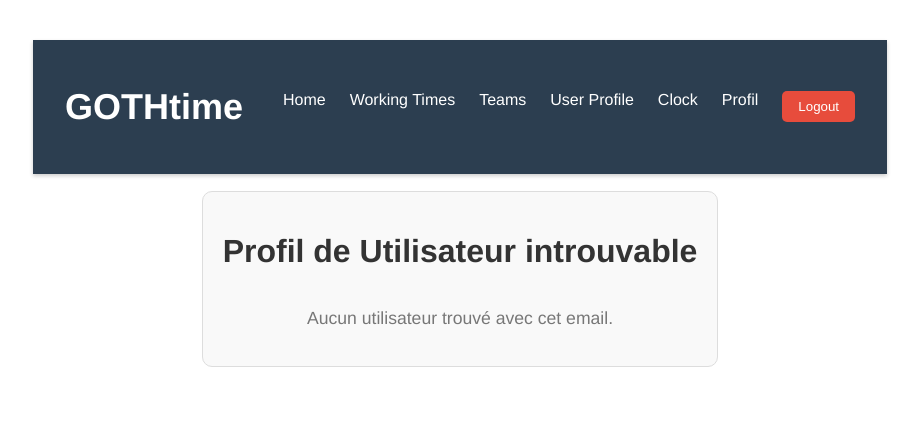
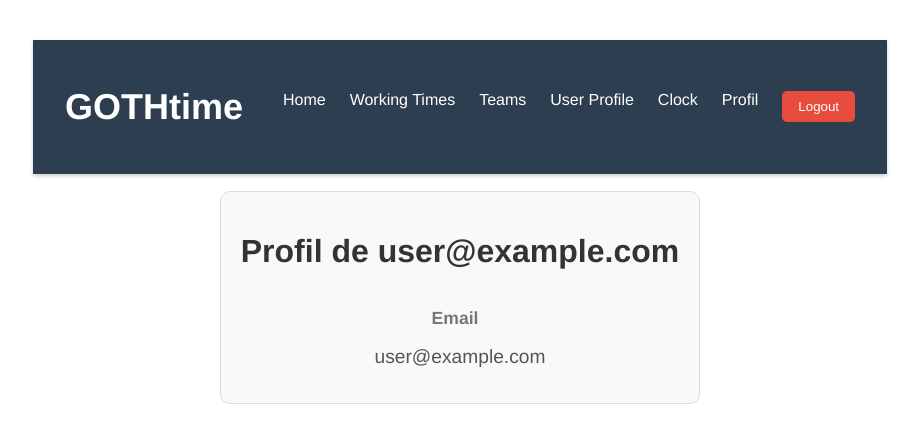
Before and after one commit to T-POO-700-PAR2/VueTimeManager, a Vue app: page /profil in a window 1280 px wide. Shown: the top 442 px of the page, without its empty margins (180-1099 px from the left). Built offline with nearby package versions, Linux system fonts and the light colour scheme; no server answers; sample sign-in values are in the browser's storage.

Commit message:
Updates favicon & profilvue cross search btwn the 2 db

```diff
--- a/src/components/profilVue.vue
+++ b/src/components/profilVue.vue
@@ -1,18 +1,18 @@
 <template>
   <div class="profile-container">
-    <h1>Profil de {{ user.username || 'Utilisateur introuvable' }}</h1>
+    <h1>Profil de {{ user.username || firebaseUserEmail || 'Utilisateur introuvable' }}</h1>
 
-    <div v-if="user.email">
-      <div class="profile-item">
-        <p>Username :</p>
+    <div v-if="user.email || firebaseUserEmail">
+      <div class="profile-item" v-if="user.username">
+        <p>Username</p>
         <span>{{ user.username }}</span>
       </div>
       <div class="profile-item">
-        <p>Email :</p>
-        <span>{{ user.email }}</span>
+        <p>Email</p>
+        <span>{{ user.email || firebaseUserEmail }}</span>
       </div>
-      <div class="profile-item">
-        <p>Role :</p>
+      <div class="profile-item" v-if="user.role">
+        <p>Role</p>
         <span>{{ user.role }}</span>
       </div>
     </div>
@@ -25,6 +25,7 @@
 
 <script>
 import axios from 'axios';
+import { auth } from './firebase';
 
 export default {
   name: 'ProfilComponent',
@@ -33,24 +34,36 @@ export default {
     return {
       user: {},
       users: [],
+      firebaseUserEmail: null,
     };
   },
 
   mounted() {
-    this.getAllUsers();
+    this.getFirebaseUser();
   },
 
   methods: {
+    getFirebaseUser() {
+      const user = auth.currentUser;
+      if (user) {
+        this.firebaseUserEmail = user.email;
+        this.getAllUsers();
+      } else {
+        auth.onAuthStateChanged((user) => {
+          if (user) {
+            this.firebaseUserEmail = user.email;
+            this.getAllUsers();
+          }
+        });
+      }
+    },
+
     getUserProfile(data) {
-          let userEmail = sessionStorage.getItem("email");
-      console.log('Email utilisateur session : ' + userEmail);
-
-      const foundUser = data.find(u => u.email === userEmail);
+      const foundUser = data.find(u => u.email === this.firebaseUserEmail);
       if (foundUser) {
-        console.log('Utilisateur trouvé : ', foundUser);
         this.user = foundUser;
       } else {
-        console.log('Utilisateur pas trouvé !');
+        console.log('Utilisateur non trouvé dans l\'API, mais email trouvé via Firebase');
       }
     },
 
@@ -70,7 +83,7 @@ export default {
 
 <style scoped>
 .profile-container {
-    margin-top: 2%;
+  margin-top: 2%;
   max-width: 600px;
   padding: 20px;
   border: 1px solid #ddd;
```
Also changed, not shown: src/assets/logo.png, 1 other file (tests, documents, lock files or other folders).
